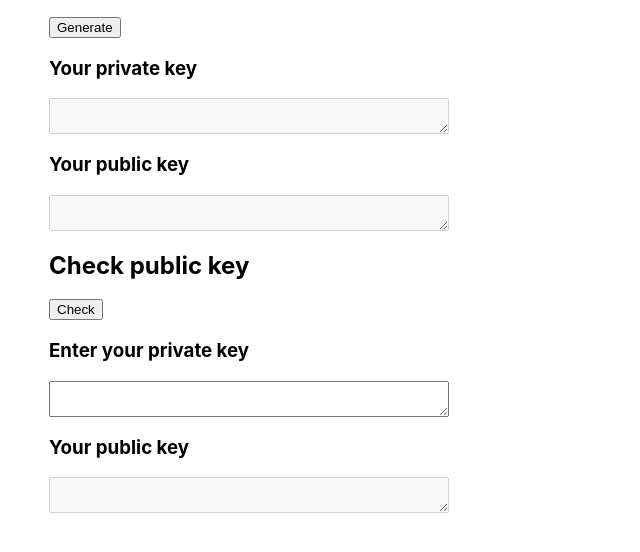
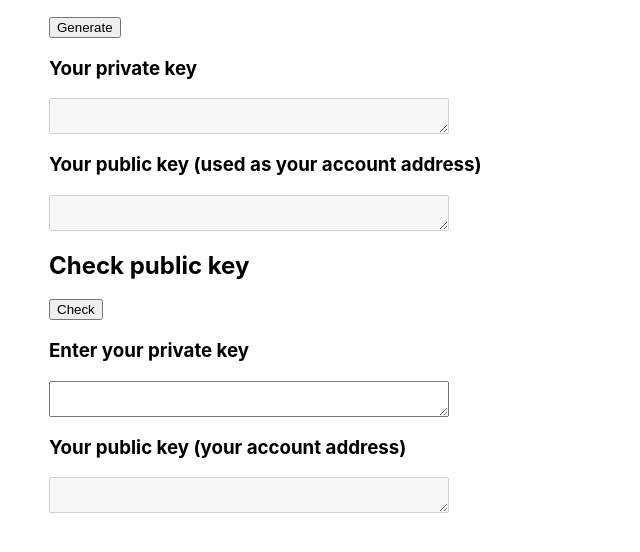
Before and after one commit to icetea-labs/icetea_chain, a website: page src/private_key.html in a window 1280 px wide. Shown: the part 170-722 px from the top of the page, without its empty margins (291-931 px from the left). Drawn offline with Linux system fonts and the light colour scheme.

Commit message:
Update private_key.html

```diff
--- a/src/private_key.html
+++ b/src/private_key.html
@@ -25,7 +25,7 @@
             <button onClick="generatePrivateKey()">Generate</button>
             <h3>Your private key</h3>
             <textarea disabled id="generated_private_key"></textarea>
-            <h3>Your public key</h3>
+            <h3>Your public key (used as your account address)</h3>
             <textarea disabled id="generated_public_key"></textarea>
         </div>
 
@@ -36,7 +36,7 @@
                 <button onClick="seePublicKey()">Check</button>
                 <h3>Enter your private key</h3>
                 <textarea id="your_private_key"></textarea>
-                <h3>Your public key</h3>
+                <h3>Your public key (your account address)</h3>
                 <textarea disabled id="your_public_key"></textarea>
             </div>
     </div>
```
